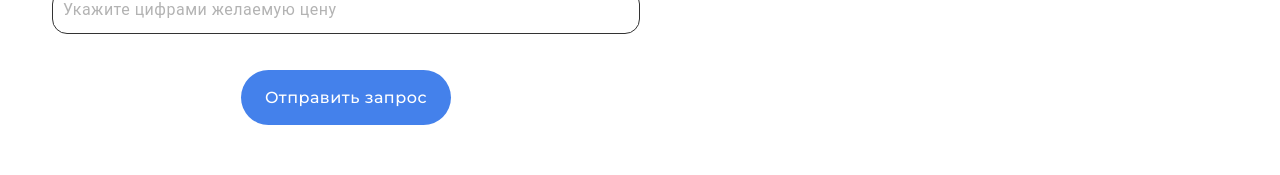
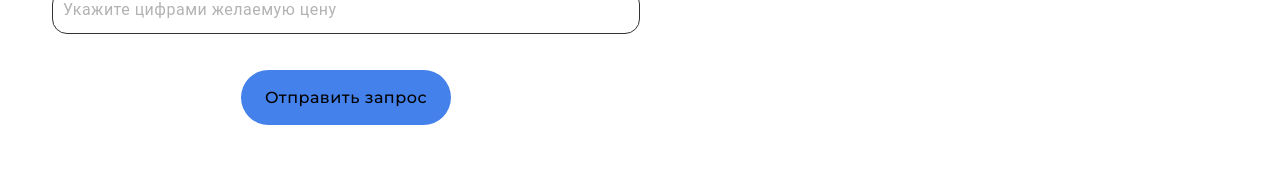
Before and after one commit to bezperesdach/bezperesdach_frontend, a Next.js app: page /order in a window 1280 px wide. Shown: the part 735-910 px from the top of the page. Built offline with nearby package versions, Linux system fonts and the light colour scheme.

Commit message:
refactor: default color - inherit

```diff
--- a/components/button/button.tsx
+++ b/components/button/button.tsx
@@ -52,7 +52,7 @@ export const Button = ({ children, type, backgroundColor, color, outlined, onCli
       style={{
         ...style,
         backgroundColor: outlined ? "transparent" : backgroundColor,
-        color,
+        color: color ?? "inherit",
         boxShadow: outlined ? `inset 0px 0px 0px 3px ${backgroundColor}` : "none",
       }}
     >
```
